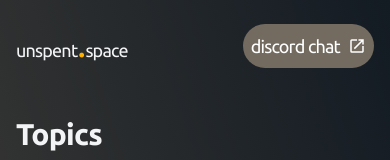
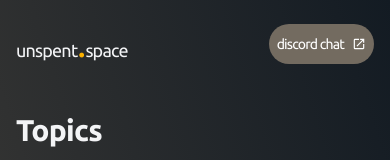
Before and after one commit to unspentspace/unspent.space, a Gatsby site: page /topics in a window 390 px wide. Shown: the top 160 px of the page. Built offline with nearby package versions, Linux system fonts and the light colour scheme; Gatsby itself is replaced by a stand-in of ours.

Commit message:
tiny: make discord button small on mobile

```diff
--- a/src/components/Header.tsx
+++ b/src/components/Header.tsx
@@ -32,7 +32,7 @@ export default function Header() {
           <Link
                 to="https://discord.gg/n6AFg4H3Ve"
                 target="_blank"
-                className="px-2 sm:px-4 items-center flex py-2 bg-dimgrey rounded-full text-white hover:bg-grey transition-all ease-in-out duration-300 hover:text-whitegrey md:hidden"
+                className="px-2 sm:px-4 text-sm sm:text-lg items-center flex py-2 bg-dimgrey rounded-full text-white hover:bg-grey transition-all ease-in-out duration-300 hover:text-whitegrey md:hidden"
               >
                 <div className="pr-2">discord chat</div>
                 <MdOpenInNew />
```
